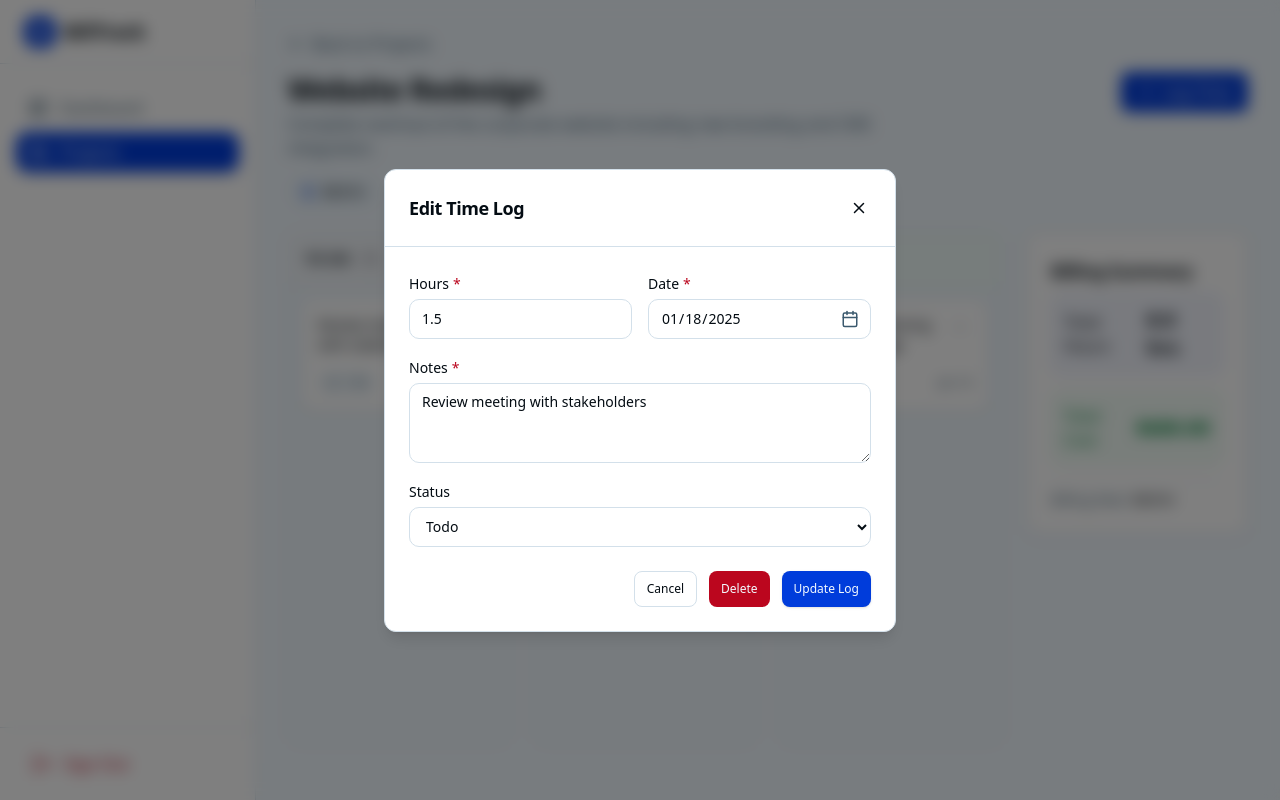
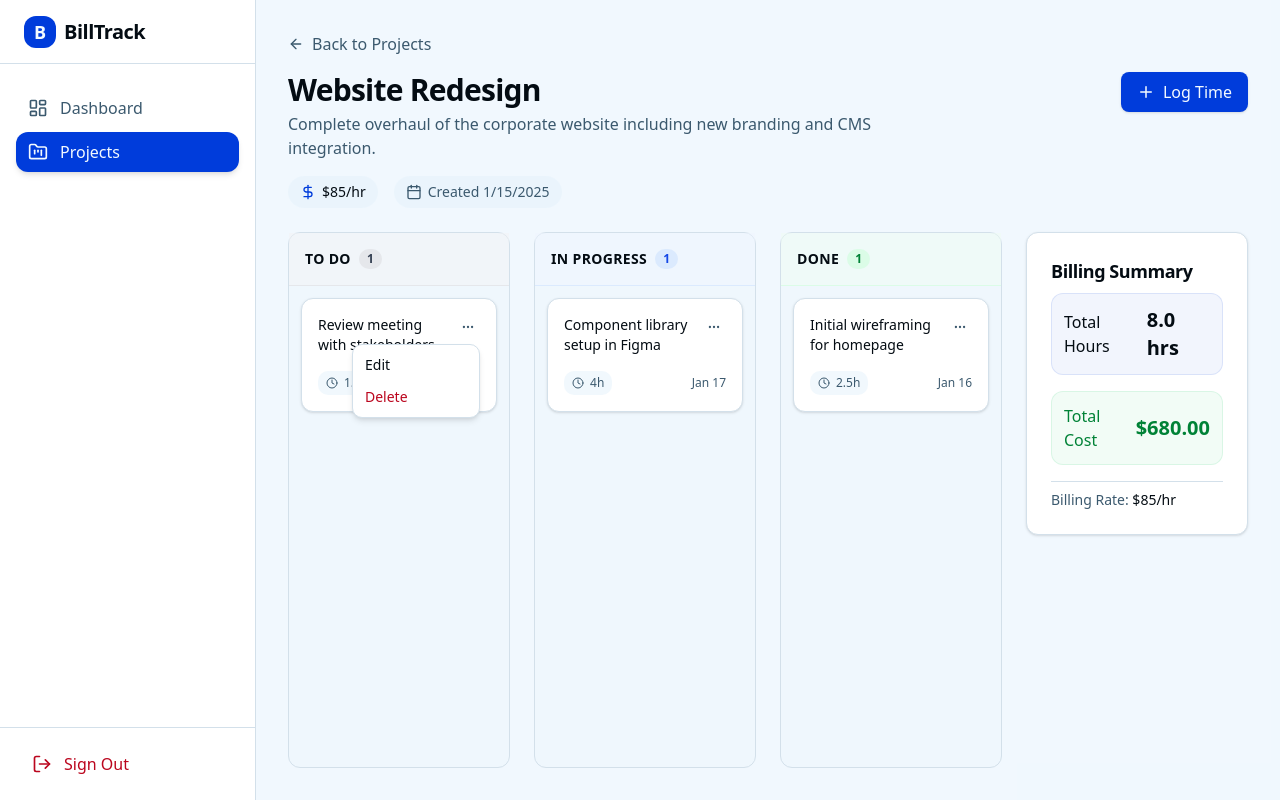
Before and after one commit to kashifsoh678/project-billing-trackor-app, a Next.js app: page /projects/1 in a window 1280 px wide. Both pictures are taken after a click on the button 468 px from the left and 327 px from the top of the page. Built offline with nearby package versions, Linux system fonts and the light colour scheme.

Commit message:
feat: Add delete functionality for time logs via Kanban card context menu and time log form.

```diff
--- a/src/app/(dashboard)/projects/[id]/page.tsx
+++ b/src/app/(dashboard)/projects/[id]/page.tsx
@@ -98,7 +98,7 @@ export default function ProjectDetailsPage({ params }: { params: { id: string }
         setIsModalOpen(true)
     }
 
-    const handleDeleteLog = () => {
+    const handleDeleteLog = (log: TimeLog) => {
         if (editingLog) {
             setLogs(logs.filter((l) => l.id !== editingLog.id))
             setIsModalOpen(false)
@@ -183,7 +183,7 @@ export default function ProjectDetailsPage({ params }: { params: { id: string }
             <div className="grid grid-cols-1 lg:grid-cols-4 gap-6 flex-1 min-h-0">
                 {/* Kanban Board */}
                 <div className="lg:col-span-3 min-h-[500px]">
-                    <KanbanBoard logs={logs} onDragEnd={onDragEnd} onEdit={handleEditLog} />
+                    <KanbanBoard logs={logs} onDragEnd={onDragEnd} onEdit={handleEditLog} onDelete={handleDeleteLog} />
                 </div>
 
                 {/* Sidebar Info */}
@@ -207,7 +207,7 @@ export default function ProjectDetailsPage({ params }: { params: { id: string }
                         setIsModalOpen(false)
                         setEditingLog(null)
                     }}
-                    onDelete={editingLog ? handleDeleteLog : undefined}
+                    onDelete={handleDeleteLog}
                 />
             </Modal>
         </div>
--- a/src/components/kanban/kanban-board.tsx
+++ b/src/components/kanban/kanban-board.tsx
@@ -7,7 +7,7 @@ import KanbanCard from './kanban-card'
 
 export type TimeLogStatus = 'todo' | 'in-progress' | 'done'
 
-interface TimeLog {
+export interface TimeLog {
     id: string
     project_id: string
     user_id: string
@@ -21,9 +21,10 @@ interface KanbanBoardProps {
     logs: TimeLog[]
     onDragEnd: (result: DropResult) => void
     onEdit: (log: TimeLog) => void
+    onDelete: (log: TimeLog) => void
 }
 
-const KanbanBoard = ({ logs, onDragEnd, onEdit }: KanbanBoardProps) => {
+const KanbanBoard = ({ logs, onDragEnd, onEdit, onDelete }: KanbanBoardProps) => {
     const columns: { id: TimeLogStatus; title: string }[] = [
         { id: 'todo', title: 'To Do' },
         { id: 'in-progress', title: 'In Progress' },
@@ -47,7 +48,7 @@ const KanbanBoard = ({ logs, onDragEnd, onEdit }: KanbanBoardProps) => {
                             count={columnLogs.length}
                         >
                             {columnLogs.map((log, index) => (
-                                <KanbanCard key={log.id} log={log} index={index} onEdit={onEdit} />
+                                <KanbanCard key={log.id} log={log} index={index} onEdit={onEdit} onDelete={onDelete} />
                             ))}
                         </KanbanColumn>
                     )
--- a/src/components/kanban/kanban-card.tsx
+++ b/src/components/kanban/kanban-card.tsx
@@ -20,9 +20,22 @@ interface KanbanCardProps {
     log: TimeLog
     index: number
     onEdit: (log: TimeLog) => void
+    onDelete: (log: TimeLog) => void
 }
 
-const KanbanCard = ({ log, index, onEdit }: KanbanCardProps) => {
+const KanbanCard = ({ log, index, onEdit, onDelete }: KanbanCardProps) => {
+    const [showMenu, setShowMenu] = React.useState(false)
+    const menuRef = React.useRef<HTMLDivElement>(null)
+
+    React.useEffect(() => {
+        const handleClickOutside = (event: MouseEvent) => {
+            if (menuRef.current && !menuRef.current.contains(event.target as Node)) {
+                setShowMenu(false)
+            }
+        }
+        document.addEventListener('mousedown', handleClickOutside)
+        return () => document.removeEventListener('mousedown', handleClickOutside)
+    }, [])
     return (
         <Draggable draggableId={log.id} index={index}>
             {(provided, snapshot) => (
@@ -37,17 +50,49 @@ const KanbanCard = ({ log, index, onEdit }: KanbanCardProps) => {
                         className={`cursor-grab active:cursor-grabbing hover:border-primary/50 transition-colors ${snapshot.isDragging ? 'shadow-lg ring-2 ring-primary/20 rotate-2' : 'shadow-sm'
                             }`}
                     >
-                        <CardContent className="p-4 pb-2">
-                            <div className="flex justify-between items-start gap-2">
-                                <p className="text-sm font-medium line-clamp-3">{log.notes}</p>
+                        <CardContent className="p-4 pb-2 ">
+                            <div className="flex justify-between items-start gap-2 ">
+                                <p className="text-sm font-medium line-clamp-3 ">{log.notes}</p>
+                                <div className="relative " ref={menuRef}>
                                     <Button
                                         variant="ghost"
                                         size="sm"
-                                    className="h-6 w-6 p-0 text-muted-foreground shrink-0"
-                                    onClick={() => onEdit(log)}
+                                        className="h-6 w-6 p-0 text-muted-foreground shrink-0 hover:bg-muted"
+                                        onClick={(e) => {
+                                            e.preventDefault()
+                                            setShowMenu(!showMenu)
+                                        }}
                                     >
                                         <MoreHorizontal size={14} />
                                     </Button>
+                                    {showMenu && (
+                                        <div className="absolute right-0 mt-1 w-32 rounded-md border bg-popover text-popover-foreground shadow-md outline-none animate-in fade-in-0 zoom-in-95">
+                                            <div className="flex flex-col p-1">
+                                                <button
+                                                    className="relative flex w-full cursor-default select-none items-center rounded-sm px-2 py-1.5 text-sm outline-none hover:bg-accent hover:text-accent-foreground text-left"
+                                                    onClick={(e) => {
+                                                        e.preventDefault()
+                                                        onEdit(log)
+                                                        setShowMenu(false)
+                                                    }}
+                                                >
+                                                    Edit
+                                                </button>
+                                                <button
+                                                    className="relative flex w-full cursor-default select-none items-center rounded-sm px-2 py-1.5 text-sm outline-none hover:bg-accent hover:text-accent-foreground text-left text-destructive"
+                                                    onClick={(e) => {
+                                                        e.preventDefault()
+                                                        onDelete(log)
+                                                        setShowMenu(false)
+                                                    }}
+                                                >
+                                                    Delete
+                                                </button>
+
+                                            </div>
+                                        </div>
+                                    )}
+                                </div>
                             </div>
                         </CardContent>
                         <CardFooter className="p-4 pt-2 flex justify-between text-xs text-muted-foreground">
--- a/src/components/projects/project-card.tsx
+++ b/src/components/projects/project-card.tsx
@@ -34,9 +34,9 @@ const ProjectCard = ({ project, onEdit, onArchive }: ProjectCardProps) => {
     }, [])
 
     const statusColors = {
-        active: 'bg-green-100 text-green-700 dark:bg-green-900/30 dark:text-green-400',
-        completed: 'bg-blue-100 text-blue-700 dark:bg-blue-900/30 dark:text-blue-400',
-        archived: 'bg-gray-100 text-gray-700 dark:bg-gray-800 dark:text-gray-400',
+        active: 'bg-green-100 text-green-700 ',
+        completed: 'bg-blue-100 text-blue-700  ',
+        archived: 'bg-gray-100 text-gray-700  ',
     }
 
     return (
@@ -91,7 +91,7 @@ const ProjectCard = ({ project, onEdit, onArchive }: ProjectCardProps) => {
 
                 {showMenu && (
                     <div className="absolute right-0 mt-1 w-32 rounded-md border bg-popover text-popover-foreground shadow-md outline-none animate-in fade-in-0 zoom-in-95">
-                        <div className="flex flex-col py-1">
+                        <div className="flex flex-col p-1">
                             <button
                                 className="relative flex w-full cursor-default select-none items-center rounded-sm px-2 py-1.5 text-sm outline-none hover:bg-accent hover:text-accent-foreground text-left"
                                 onClick={(e) => {
--- a/src/components/time-tracking/time-log-form.tsx
+++ b/src/components/time-tracking/time-log-form.tsx
@@ -6,6 +6,7 @@ import { Textarea } from '@/components/ui/textarea'
 import { zodResolver } from '@hookform/resolvers/zod'
 import { useForm } from 'react-hook-form'
 import * as z from 'zod'
+import { TimeLog } from '../kanban/kanban-board'
 
 const timeLogSchema = z.object({
     hours: z.coerce
@@ -25,7 +26,7 @@ interface TimeLogFormProps {
     initialData?: TimeLogFormValues
     onSubmit: (data: TimeLogFormValues) => void
     onCancel?: () => void
-    onDelete?: () => void
+    onDelete: (log: TimeLog) => void
 }
 
 const TimeLogForm = ({ initialData, onSubmit, onCancel, onDelete }: TimeLogFormProps) => {
@@ -103,7 +104,7 @@ const TimeLogForm = ({ initialData, onSubmit, onCancel, onDelete }: TimeLogFormP
                     </Button>
                 )}
                 {initialData && onDelete && (
-                    <Button type="button" size='sm' variant="destructive" onClick={onDelete}>
+                    <Button type="button" size='sm' variant="destructive" onClick={() => onDelete(initialData as TimeLog)}>
                         Delete
                     </Button>
                 )}
```
Lines whose indentation alone changed are shown as unchanged.
